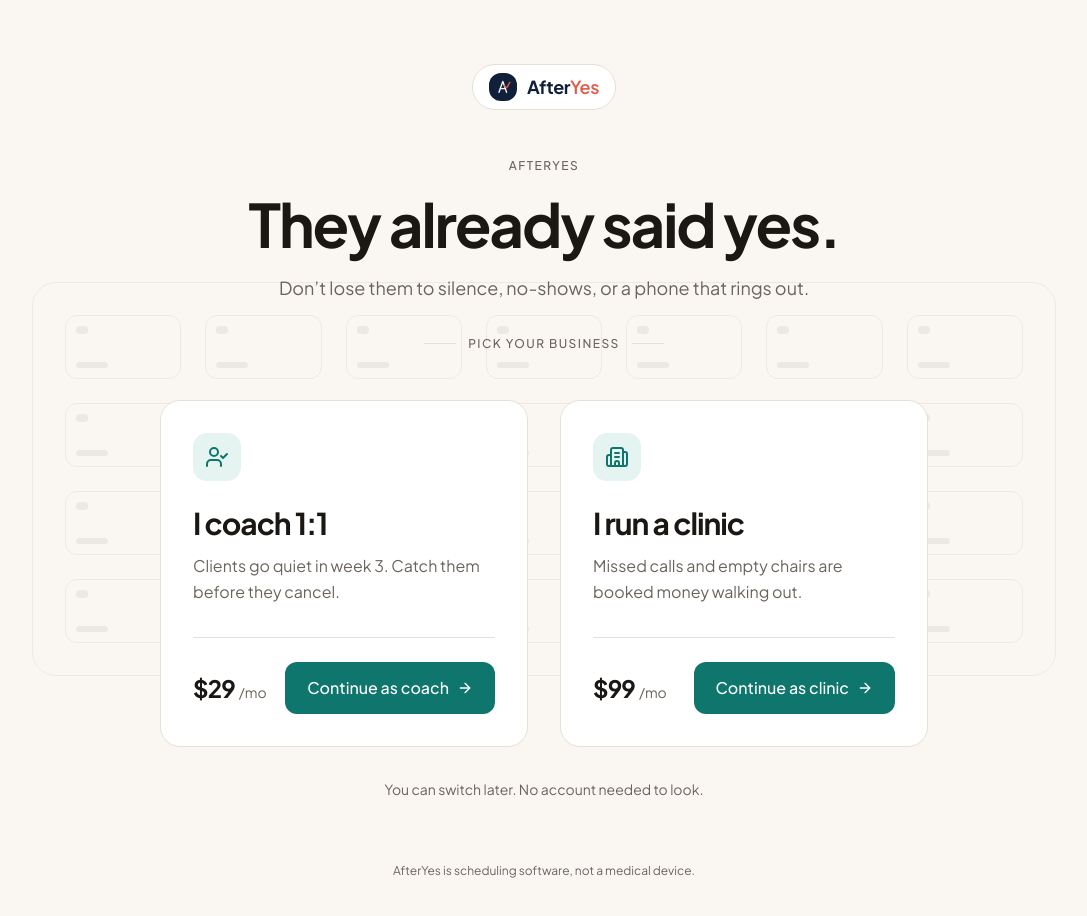
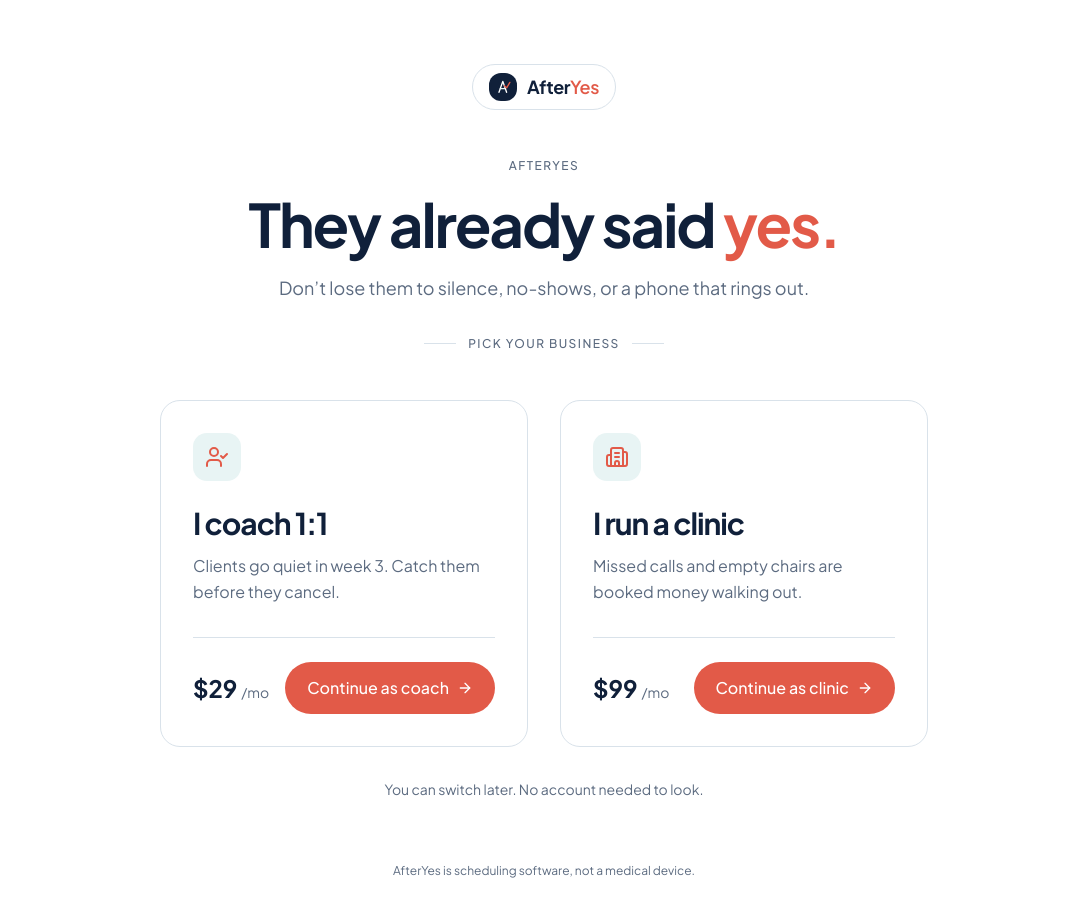
Before and after one commit to Sourendas/AfterYes, a React (Vite) app: page / in a window 1280 px wide. Shown: the top 916 px of the page, without its empty margins (96-1183 px from the left). Built offline with nearby package versions, Linux system fonts and the light colour scheme.

Commit message:
Retheme gate, thanks, legal, and 404 for Vercel production

```diff
--- a/src/components/ChoiceGate.tsx
+++ b/src/components/ChoiceGate.tsx
@@ -13,69 +13,56 @@
   };
 
   return (
-    <div className="relative min-h-screen w-full flex flex-col justify-between items-center px-4 py-8 sm:py-12 md:py-16 overflow-hidden bg-[#FAF7F2] text-[#1A1714]">
-      <div className="absolute inset-0 pointer-events-none overflow-hidden select-none" aria-hidden="true">
-        <div className="absolute inset-0 flex items-center justify-center opacity-[0.06]">
-          <div className="grid grid-cols-7 gap-6 w-full max-w-5xl p-8 border border-[#1A1714] rounded-[24px]">
-            {Array.from({ length: 28 }).map((_, i) => (
-              <div key={i} className={`h-16 rounded-[12px] border border-[#1A1714] flex flex-col justify-between p-2.5 ${i === 8 || i === 19 ? 'bg-[#1A1714]' : ''}`}>
-                <div className="w-3 h-2 rounded bg-[#1A1714]" />
-                <div className="w-8 h-1.5 rounded bg-[#1A1714]" />
-              </div>
-            ))}
-          </div>
-        </div>
-      </div>
-
+    <div className="relative min-h-screen w-full flex flex-col justify-between items-center px-4 py-8 sm:py-12 md:py-16 overflow-hidden bg-white text-[#10203A]">
       <header className="relative z-10 w-full max-w-[1120px] flex justify-center items-center">
-        <div className="inline-flex items-center gap-2 px-4 py-2 rounded-full bg-[#FFFFFF] border border-[#E7E0D6]">
+        <div className="inline-flex items-center gap-2 px-4 py-2 rounded-full bg-white border border-[#D9E2EA]">
           <AfterYesLogo size="sm" />
         </div>
       </header>
 
       <main className="relative z-10 w-full max-w-[1120px] my-auto py-8 sm:py-12">
         <motion.div initial={{ opacity: 0, y: 20 }} animate={{ opacity: 1, y: 0 }} transition={{ duration: 0.32, ease: 'easeOut' }} className="text-center max-w-2xl mx-auto mb-10 sm:mb-12">
-          <div className="text-xs uppercase tracking-[0.12em] font-sans font-medium text-[#6B645C] mb-4">AFTERYES</div>
-          <h1 className="text-[1.85rem] sm:text-5xl lg:text-6xl font-serif text-[#1A1714] tracking-tight leading-[1.12] mb-4">They already said yes.</h1>
-          <p className="text-base sm:text-lg text-[#6B645C] leading-relaxed max-w-xl mx-auto mb-6">Don’t lose them to silence, no-shows, or a phone that rings out.</p>
-          <div className="inline-flex items-center gap-3 text-xs uppercase tracking-[0.12em] font-medium text-[#6B645C]">
-            <span className="h-px w-8 bg-[#E7E0D6]" />
+          <div className="text-xs uppercase tracking-[0.12em] font-medium text-[#5C6B80] mb-4">AFTERYES</div>
+          <h1 className="text-[1.85rem] sm:text-5xl lg:text-6xl font-sans font-extrabold text-[#10203A] tracking-tight leading-[1.12] mb-4">They already said <span className="text-[#E25A48]">yes.</span></h1>
+          <p className="text-base sm:text-lg text-[#5C6B80] leading-relaxed max-w-xl mx-auto mb-6">Don’t lose them to silence, no-shows, or a phone that rings out.</p>
+          <div className="inline-flex items-center gap-3 text-xs uppercase tracking-[0.12em] font-medium text-[#5C6B80]">
+            <span className="h-px w-8 bg-[#D9E2EA]" />
             <span>Pick your business</span>
-            <span className="h-px w-8 bg-[#E7E0D6]" />
+            <span className="h-px w-8 bg-[#D9E2EA]" />
           </div>
         </motion.div>
 
         <div className="grid grid-cols-1 md:grid-cols-2 gap-4 sm:gap-8 max-w-3xl mx-auto items-stretch">
-          <motion.div initial={{ opacity: 0, y: 20 }} animate={{ opacity: 1, y: 0 }} transition={{ duration: 0.32, delay: 0.05, ease: 'easeOut' }} id="card-coaching-choice" onClick={() => handleSelectAudience('coach')} role="button" tabIndex={0} onKeyDown={(e) => { if (e.key === 'Enter' || e.key === ' ') { e.preventDefault(); handleSelectAudience('coach'); } }} className="group relative cursor-pointer bg-[#FFFFFF] rounded-[20px] p-7 sm:p-8 border border-[#E7E0D6] hover:border-[#0F766E] transition-all duration-200 flex flex-col justify-between hover:-translate-y-1 min-h-[280px]">
+          <motion.div initial={{ opacity: 0, y: 20 }} animate={{ opacity: 1, y: 0 }} transition={{ duration: 0.32, delay: 0.05, ease: 'easeOut' }} id="card-coaching-choice" onClick={() => handleSelectAudience('coach')} role="button" tabIndex={0} onKeyDown={(e) => { if (e.key === 'Enter' || e.key === ' ') { e.preventDefault(); handleSelectAudience('coach'); } }} className="group relative cursor-pointer bg-white rounded-[20px] p-7 sm:p-8 border border-[#D9E2EA] hover:border-[#E25A48] transition-all duration-200 flex flex-col justify-between hover:-translate-y-1 min-h-[280px]">
             <div className="mb-8">
-              <div className="w-12 h-12 rounded-[14px] bg-[#E6F4F1] flex items-center justify-center text-[#0F766E] mb-6"><UserCheck className="w-6 h-6" /></div>
-              <h2 className="text-2xl sm:text-3xl font-serif text-[#1A1714] mb-3">I coach 1:1</h2>
-              <p className="text-base text-[#6B645C] leading-relaxed">Clients go quiet in week 3. Catch them before they cancel.</p>
+              <div className="w-12 h-12 rounded-[14px] bg-[#E8F4F4] flex items-center justify-center text-[#E25A48] mb-6"><UserCheck className="w-6 h-6" /></div>
+              <h2 className="text-2xl sm:text-3xl font-sans font-bold text-[#10203A] mb-3">I coach 1:1</h2>
+              <p className="text-base text-[#5C6B80] leading-relaxed">Clients go quiet in week 3. Catch them before they cancel.</p>
             </div>
-            <div className="pt-6 border-t border-[#E7E0D6] flex flex-col gap-3 sm:flex-row sm:items-center sm:justify-between">
-              <div className="flex items-baseline gap-1"><span className="text-2xl font-serif text-[#1A1714]">$29</span><span className="text-sm font-sans text-[#6B645C]">/mo</span></div>
-              <button type="button" id="btn-choice-coach" className="w-full sm:w-auto min-h-11 inline-flex items-center justify-center gap-2 px-[22px] py-[14px] rounded-[12px] bg-[#0F766E] text-white text-base font-medium hover:bg-[#0C5F59] transition-colors cursor-pointer"><span>Continue as coach</span><ArrowRight className="w-4 h-4" /></button>
+            <div className="pt-6 border-t border-[#D9E2EA] flex flex-col gap-3 sm:flex-row sm:items-center sm:justify-between">
+              <div className="flex items-baseline gap-1"><span className="text-2xl font-sans font-bold text-[#10203A]">$29</span><span className="text-sm text-[#5C6B80]">/mo</span></div>
+              <button type="button" id="btn-choice-coach" className="w-full sm:w-auto min-h-11 inline-flex items-center justify-center gap-2 px-[22px] py-[14px] rounded-full bg-[#E25A48] text-white text-base font-medium hover:bg-[#C94B3B] transition-colors cursor-pointer"><span>Continue as coach</span><ArrowRight className="w-4 h-4" /></button>
             </div>
           </motion.div>
 
-          <motion.div initial={{ opacity: 0, y: 20 }} animate={{ opacity: 1, y: 0 }} transition={{ duration: 0.32, delay: 0.1, ease: 'easeOut' }} id="card-clinic-choice" onClick={() => handleSelectAudience('clinic')} role="button" tabIndex={0} onKeyDown={(e) => { if (e.key === 'Enter' || e.key === ' ') { e.preventDefault(); handleSelectAudience('clinic'); } }} className="group relative cursor-pointer bg-[#FFFFFF] rounded-[20px] p-7 sm:p-8 border border-[#E7E0D6] hover:border-[#0F766E] transition-all duration-200 flex flex-col justify-between hover:-translate-y-1 min-h-[280px]">
+          <motion.div initial={{ opacity: 0, y: 20 }} animate={{ opacity: 1, y: 0 }} transition={{ duration: 0.32, delay: 0.1, ease: 'easeOut' }} id="card-clinic-choice" onClick={() => handleSelectAudience('clinic')} role="button" tabIndex={0} onKeyDown={(e) => { if (e.key === 'Enter' || e.key === ' ') { e.preventDefault(); handleSelectAudience('clinic'); } }} className="group relative cursor-pointer bg-white rounded-[20px] p-7 sm:p-8 border border-[#D9E2EA] hover:border-[#E25A48] transition-all duration-200 flex flex-col justify-between hover:-translate-y-1 min-h-[280px]">
             <div className="mb-8">
-              <div className="w-12 h-12 rounded-[14px] bg-[#E6F4F1] flex items-center justify-center text-[#0F766E] mb-6"><Building2 className="w-6 h-6" /></div>
-              <h2 className="text-2xl sm:text-3xl font-serif text-[#1A1714] mb-3">I run a clinic</h2>
-              <p className="text-base text-[#6B645C] leading-relaxed">Missed calls and empty chairs are booked money walking out.</p>
+              <div className="w-12 h-12 rounded-[14px] bg-[#E8F4F4] flex items-center justify-center text-[#E25A48] mb-6"><Building2 className="w-6 h-6" /></div>
+              <h2 className="text-2xl sm:text-3xl font-sans font-bold text-[#10203A] mb-3">I run a clinic</h2>
+              <p className="text-base text-[#5C6B80] leading-relaxed">Missed calls and empty chairs are booked money walking out.</p>
             </div>
-            <div className="pt-6 border-t border-[#E7E0D6] flex flex-col gap-3 sm:flex-row sm:items-center sm:justify-between">
-              <div className="flex items-baseline gap-1"><span className="text-2xl font-serif text-[#1A1714]">$99</span><span className="text-sm font-sans text-[#6B645C]">/mo</span></div>
-              <button type="button" id="btn-choice-clinic" className="w-full sm:w-auto min-h-11 inline-flex items-center justify-center gap-2 px-[22px] py-[14px] rounded-[12px] bg-[#0F766E] text-white text-base font-medium hover:bg-[#0C5F59] transition-colors cursor-pointer"><span>Continue as clinic</span><ArrowRight className="w-4 h-4" /></button>
+            <div className="pt-6 border-t border-[#D9E2EA] flex flex-col gap-3 sm:flex-row sm:items-center sm:justify-between">
+              <div className="flex items-baseline gap-1"><span className="text-2xl font-sans font-bold text-[#10203A]">$99</span><span className="text-sm text-[#5C6B80]">/mo</span></div>
+              <button type="button" id="btn-choice-clinic" className="w-full sm:w-auto min-h-11 inline-flex items-center justify-center gap-2 px-[22px] py-[14px] rounded-full bg-[#E25A48] text-white text-base font-medium hover:bg-[#C94B3B] transition-colors cursor-pointer"><span>Continue as clinic</span><ArrowRight className="w-4 h-4" /></button>
             </div>
           </motion.div>
         </div>
 
-        <motion.p initial={{ opacity: 0 }} animate={{ opacity: 1 }} transition={{ duration: 0.32, delay: 0.15 }} className="text-center text-sm text-[#6B645C] mt-8">You can switch later. No account needed to look.</motion.p>
+        <motion.p initial={{ opacity: 0 }} animate={{ opacity: 1 }} transition={{ duration: 0.32, delay: 0.15 }} className="text-center text-sm text-[#5C6B80] mt-8">You can switch later. No account needed to look.</motion.p>
       </main>
 
       <footer className="relative z-10 w-full max-w-[1120px] text-center py-4">
-        <p className="text-xs text-[#6B645C]">AfterYes is scheduling software, not a medical device.</p>
+        <p className="text-xs text-[#5C6B80]">AfterYes is scheduling software, not a medical device.</p>
       </footer>
     </div>
   );
```
Also changed, not shown: src/components/NotFoundPage.tsx (+7 -26 lines), src/components/ThanksPage.tsx (+22 -73 lines).
